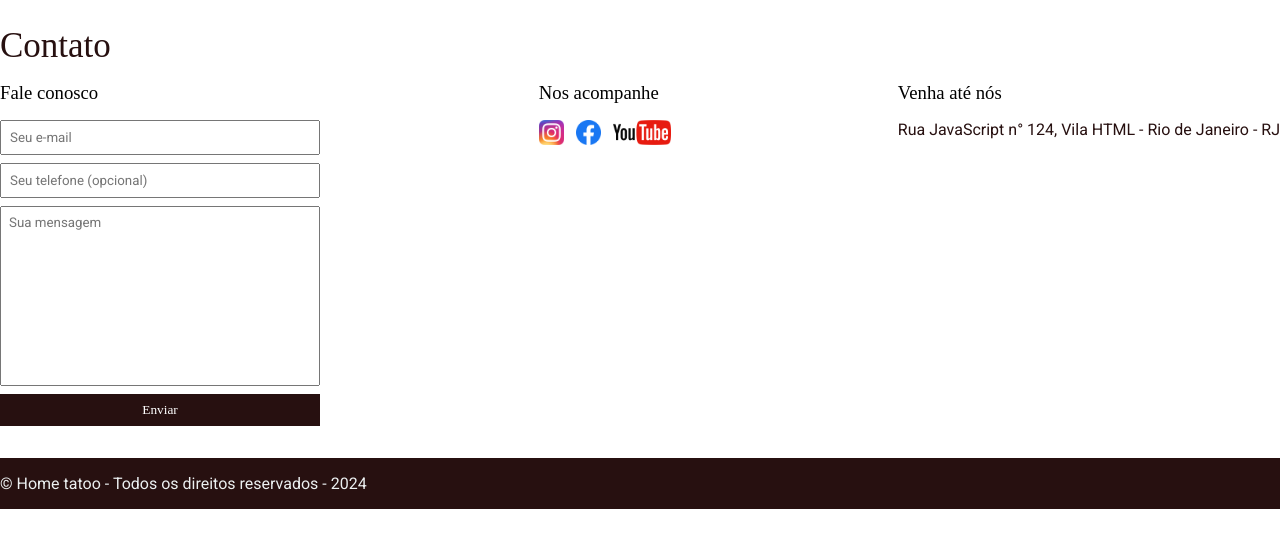
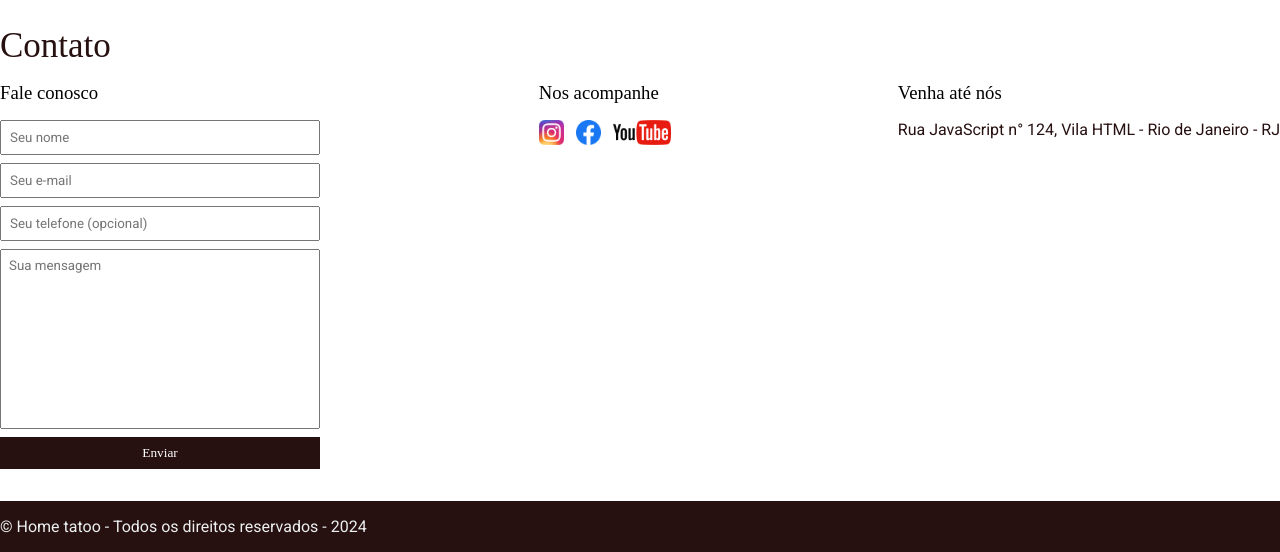
Before and after one commit to RenanAlvesCantarino/Casa_Tatoo, a plain HTML site: page index.html in a window 1280 px wide. Shown: the part 536-1088 px from the top of the page. Before the commit the page ends 1045 px from the top, so only its background shows below. Drawn offline with Linux system fonts and the light colour scheme; a web font is replaced by a local one.

Commit message:
colocando input text

```diff
--- a/index.html
+++ b/index.html
@@ -58,7 +58,7 @@
                 <div>
                     <h3>Fale conosco</h3>
                     <form>
-                        <inpu required/>
+                        <input type="text" placeholder="Seu nome" required/>
                         <input type="email" placeholder="Seu e-mail" required/>
                         <input type="tel" placeholder="Seu telefone (opcional)"/>
                         <textarea placeholder="Sua mensagem" required></textarea>
```
